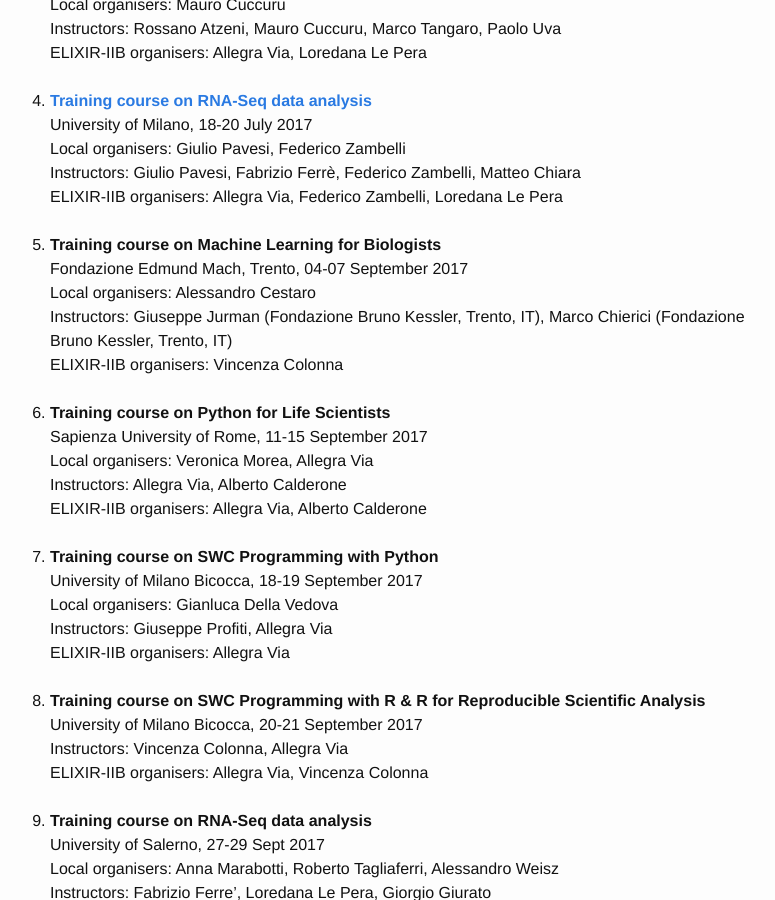
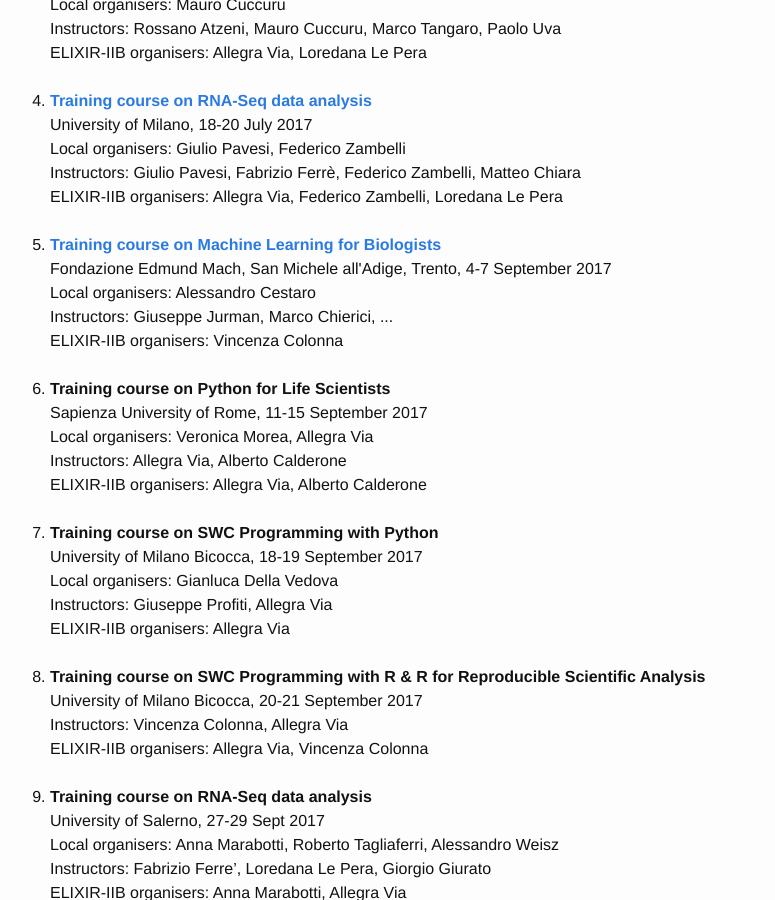
Before and after one commit to ELIXIR-IIB-training/website, a Jekyll site: the page built from programme2017/index.html, in a window 1280 px wide and 900 px high, scrolled down 794 px. Shown: the whole window, without its empty margins (250-1025 px from the left). Built offline with Jekyll 4.4.1, drawn with Linux system fonts in a browser that asks for light colours.

```diff
--- a/programme2017/index.html
+++ b/programme2017/index.html
@@ -44,16 +44,17 @@ layout: default
       	<br>
       	<li><a href="https://elixir-iib-training.github.io/website/2017/07/18/RNA-seq-Milano.html"><b>Training course on RNA-Seq data analysis</b></a>
       	<br>
-      	University of Milano, 18-20 July 2017 <br>
-      	Local organisers: Giulio Pavesi, Federico Zambelli <br>
-      	Instructors: Giulio Pavesi, Fabrizio Ferrè, Federico Zambelli, Matteo 		Chiara <br>
+      	University of Milano, 18-20 July 2017<br>
+      	Local organisers: Giulio Pavesi, Federico Zambelli<br>
+      	Instructors: Giulio Pavesi, Fabrizio Ferrè, Federico Zambelli, Matteo 		Chiara<br>
 	ELIXIR-IIB organisers: Allegra Via, Federico Zambelli, Loredana Le Pera
 	</li>
 	<br>
-      	<li><b>Training course on Machine Learning for Biologists</b><br>
-	Fondazione Edmund Mach, Trento, 04-07 September 2017 <br>
+      	<li><a href="https://elixir-iib-training.github.io/website/2017/07/18/RNA-seq-Milano.html"><b>Training course on Machine Learning for Biologists</b></a>
+      	<br>
+	Fondazione Edmund Mach, San Michele all'Adige, Trento, 4-7 	September 2017<br>
 	Local organisers: Alessandro Cestaro<br>
-	Instructors: Giuseppe Jurman (Fondazione Bruno Kessler, Trento, IT), Marco Chierici (Fondazione Bruno Kessler, Trento, IT)<br>
+	Instructors: Giuseppe Jurman, Marco Chierici, ... <br>
 	ELIXIR-IIB organisers: Vincenza Colonna
 	</li>
       	<br>
```
